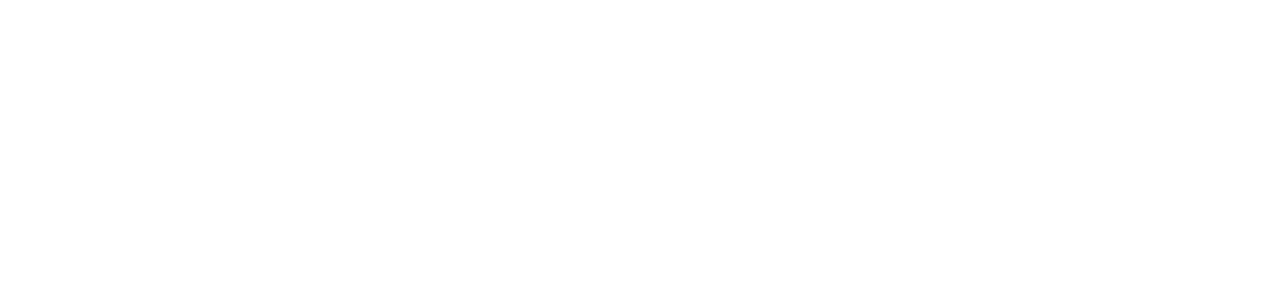
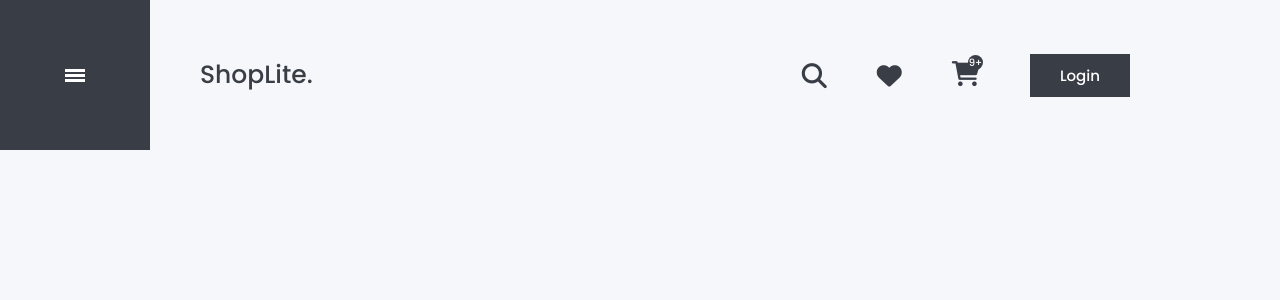
Before and after one commit to TheChrisader/mern-ecommerce-shop, a React (Create React App) app in the folder client/: page / in a window 1280 px wide. Shown: the top 300 px of the page. Built offline with nearby package versions, Linux system fonts and the light colour scheme.

Commit message:
created and styled navbar component

```diff
--- a/client/src/App.tsx
+++ b/client/src/App.tsx
@@ -1,5 +1,11 @@
+import Navbar from "./components/Navbar/Navbar";
+
 function App() {
-  return <div className="app"></div>;
+  return (
+    <div className="app">
+      <Navbar />
+    </div>
+  );
 }
 
 export default App;
--- /dev/null
+++ b/client/src/components/Navbar/Navbar.scss
@@ -0,0 +1,79 @@
+.navbar {
+  height: 150px;
+  display: flex;
+}
+
+.left {
+  display: flex;
+  align-items: center;
+  justify-content: center;
+  background-color: rgb(57, 61, 70);
+  width: 150px;
+
+  .hamburger {
+    .burger {
+      background-color: white;
+      margin: 2px auto;
+      height: 3px;
+      width: 20px;
+    }
+  }
+}
+
+.center {
+  display: flex;
+  align-items: center;
+  justify-content: space-between;
+  flex: 1;
+
+  .nav-title {
+    padding-left: 50px;
+    font-weight: 500;
+    font-size: 25px;
+
+    color: rgb(57, 61, 70);
+  }
+
+  .icons {
+    display: flex;
+    align-items: center;
+
+    .icon {
+      color: rgb(57, 61, 70);
+      margin-left: 50px;
+      font-size: 25px;
+    }
+
+    .cart {
+      position: relative;
+
+      .cart-number {
+        position: absolute;
+        top: -6px;
+        right: -3px;
+        font-size: 10px;
+        font-weight: 500;
+        color: white;
+        background-color: rgb(57, 61, 70);
+        width: 15px;
+        height: 15px;
+        text-align: center;
+        border-radius: 50%;
+      }
+    }
+
+    .login {
+      color: white;
+      font-size: 15px;
+      font-weight: 500;
+      padding: 10px 30px;
+      background-color: rgb(57, 61, 70);
+    }
+  }
+}
+
+.right {
+  display: flex;
+  align-items: center;
+  width: 150px;
+}
--- /dev/null
+++ b/client/src/components/Navbar/Navbar.tsx
@@ -0,0 +1,30 @@
+import "./Navbar.scss";
+
+const Navbar = () => {
+  return (
+    <nav className="navbar">
+      <div className="left">
+        <div className="hamburger">
+          <div className="burger"></div>
+          <div className="burger"></div>
+          <div className="burger"></div>
+        </div>
+      </div>
+      <div className="center">
+        <span className="nav-title">ShopLite.</span>
+        <div className="icons">
+          <i className="icon fa-solid fa-magnifying-glass"></i>
+          <i className="icon fa-solid fa-heart"></i>
+          <div className="cart">
+            <div className="cart-number">9+</div>
+            <i className="icon fa-solid fa-cart-shopping"></i>
+          </div>
+          <div className="icon login">Login</div>
+        </div>
+      </div>
+      <div className="right"></div>
+    </nav>
+  );
+};
+
+export default Navbar;
--- a/client/src/index.css
+++ b/client/src/index.css
@@ -8,4 +8,5 @@ html,
 body {
   height: 100%;
   width: 100%;
+  background-color: rgb(246, 247, 251);
 }
```
